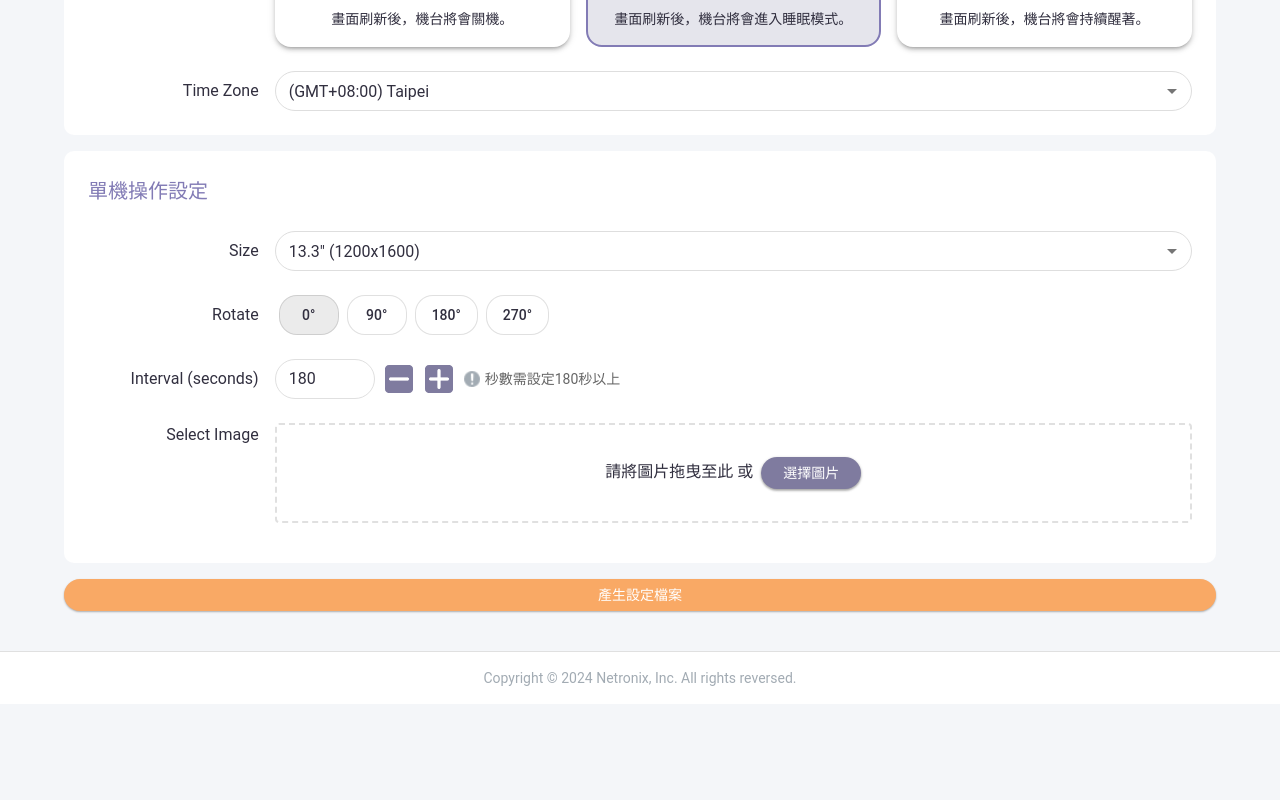
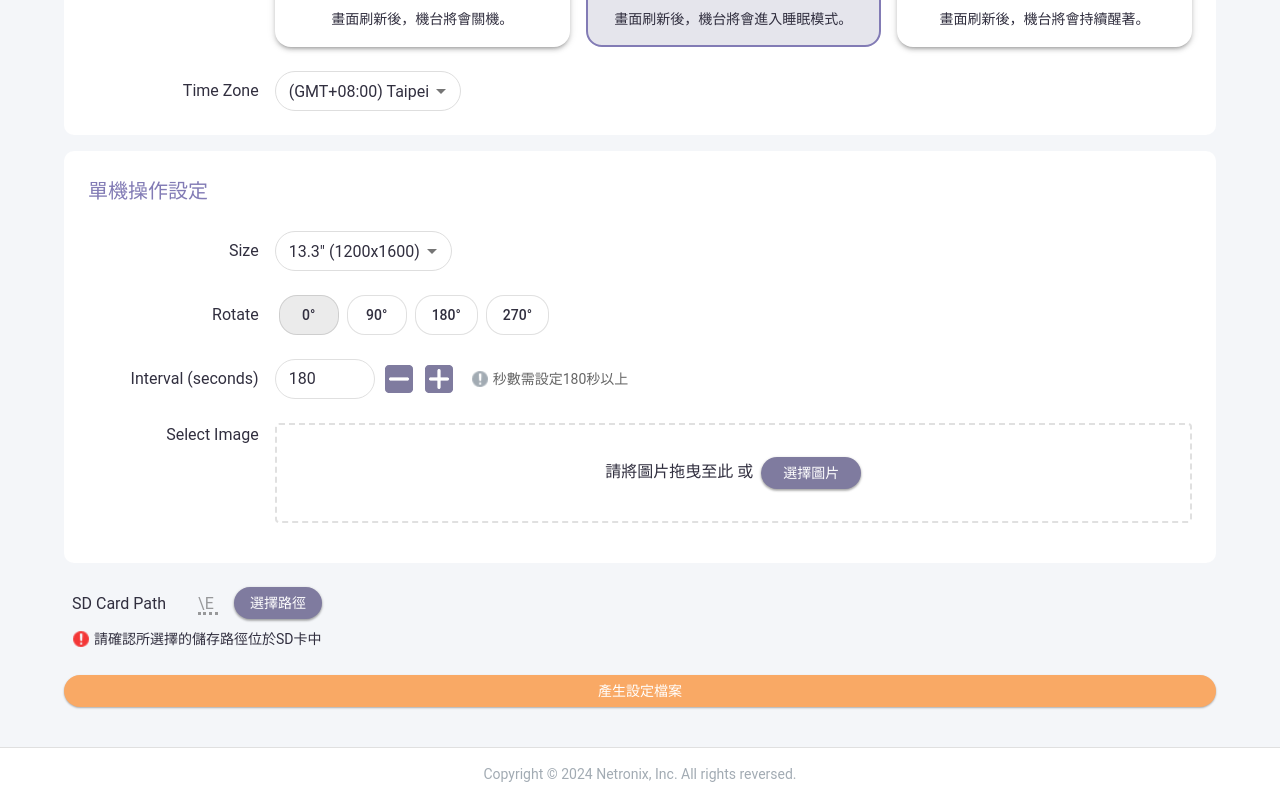
Before and after one commit to tsia-sionghai/epd-config-tool, a React (Vite) app: page / in a window 1280 px wide. Shown: the part 557-1357 px from the top of the page. Before the commit the page ends 1261 px from the top, so only its background shows below. Built offline with nearby package versions, Linux system fonts and the light colour scheme.

Commit message:
Add SD Card path section

```diff
--- a/src/pages/EPDConfigTool.tsx
+++ b/src/pages/EPDConfigTool.tsx
@@ -6,9 +6,10 @@ import PowerModeSelector from '../components/PowerModeSelector';
 import RotateSelector from '../components/RotateSelector';
 import ImageUploader from '../components/ImageUploader';
 import IntervalSelector from '../components/IntervalSelector';
+import hintIcon from '../assets/ic_hint.png';
 import alertIcon from '../assets/ic_alert.png';
 
-const AlertIcon = styled('img')({
+const HintIcon = styled('img')({
   width: 18,
   height: 18,
   marginRight: 4,
@@ -30,6 +31,7 @@ const EPDConfigurationTool: React.FC = () => {
   const [rotate, setRotate] = useState(0);
   const [interval, setInterval] = useState(180);
   const [images, setImages] = useState<string[]>([]);
+  const [sdCardPath, setSdCardPath] = useState(''); // 添加這一行
 
   return (
     <Box>
@@ -84,7 +86,6 @@ const EPDConfigurationTool: React.FC = () => {
             </Grid>
             <Grid item xs={10}>
               <Select
-                fullWidth
                 value={timeZone}
                 onChange={(e) => setTimeZone(e.target.value as string)}
               >
@@ -136,7 +137,6 @@ const EPDConfigurationTool: React.FC = () => {
             </Grid>
             <Grid item xs={10}>
               <Select
-                fullWidth
                 value={size}
                 onChange={(e) => setSize(e.target.value as string)}
               >
@@ -168,8 +168,8 @@ const EPDConfigurationTool: React.FC = () => {
                 min={180}
                 max={3600}
               />
-              <HintText sx={{ ml: 1 }}>
-                <AlertIcon src={alertIcon} alt="Alert" />
+              <HintText sx={{ ml: 2 }}>
+                <HintIcon src={hintIcon} alt="Hint" />
                 秒數需設定180秒以上
               </HintText>
             </Grid>
@@ -186,6 +186,71 @@ const EPDConfigurationTool: React.FC = () => {
         </Grid>
       </Paper>
 
+      <Box sx={{ p: 1, mb: 2, backgroundColor: 'transparent' }}>
+        <Grid item xs={12}>
+          SD Card Path
+          <Box sx={{ display: 'inline-flex', alignItems: 'center', gap: 2 }}>
+            <TextField
+              variant="standard"
+              slotProps={{
+                input: {
+                  style: {
+                    padding: 0, // 移除 padding，使其更像純文字
+                  },
+                },
+              }}
+              value={"\\E"} // 示例值
+              placeholder="\\E"
+              disabled
+              sx={{
+                ml: 4,
+                backgroundColor: 'transparent', // 設定背景色為透明
+                '& .MuiInput-underline:before': {
+                  borderBottom: 'none', // 移除未聚焦時的底線
+                },
+                '& .Mui-disabled:before': {
+                  borderBottom: 'none', // 移除聚焦時的底線
+                },
+                '& .MuiInput-underline:after': {
+                  borderBottom: 'none', // 移除聚焦時的底線
+                },
+                '& .MuiInputBase-input': {
+                  padding: 0, // 再次確認移除 padding
+                },
+                '& .css-1yrc8ca-MuiInputBase-input-MuiInput-input': {
+                  width: '20px',
+                },
+                minWidth: '20px',
+                w: '20px',
+              }}
+            />
+            <Button variant="contained" sx={{ minWidth: 'auto', textWrap: 'nowrap' }}>
+              選擇路徑
+            </Button>
+          </Box>
+        </Grid>
+        <Grid item xs={12}>
+          <Box sx={{
+            display: 'flex',
+            alignItems: 'center',
+            mt: 1,
+            // color: theme.palette.text.secondary,
+            fontSize: '14px',
+          }}>
+            <img
+              src={alertIcon}
+              alt="alert"
+              style={{
+                width: '18px',
+                height: '18px',
+                marginRight: '4px'
+              }}
+            />
+            請確認所選擇的儲存路徑位於SD卡中
+          </Box>
+        </Grid>
+      </Box>
+
       <Box display="flex" alignItems="center" mb={2}>
         <Button variant="contained" fullWidth style={{ color: '#FFFFFF', boxShadow: '0 1px 2px rgb(0 0 0 / 30%)', borderRadius: '16px', backgroundColor: '#F9A965', height: '32px'}}>
           產生設定檔案
```
Also changed, not shown: src/assets/ic_alert.png, src/assets/ic_hint.png (added).
